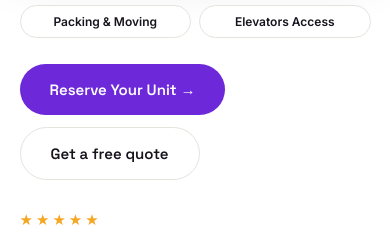
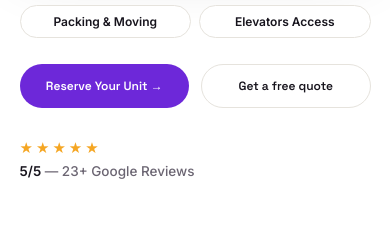
Before and after one commit to visiosoft/purpleboxNewDesign, a plain HTML site: page index.html in a window 390 px wide. Shown: the part 782-1014 px from the top of the page. Drawn offline with nearby package versions, Linux system fonts and the light colour scheme.

Commit message:
Put hero CTA buttons in 2 columns on mobile

```diff
--- a/index.html
+++ b/index.html
@@ -138,10 +138,13 @@ section{padding:88px 0;}
   .hero h1{max-width:14ch;align-self:auto;}
   .hero-visual{height:76vw;max-height:420px;min-height:240px;margin-top:24px;}
   .hero .chips{margin-top:20px;}
+  .hero-acts{display:grid;grid-template-columns:1fr 1fr;}
+  .hero-acts .btn{width:100%;padding:14px 10px;font-size:13px;}
 }
 @media(max-width:520px){
   .hero .chip{padding:8px 10px;font-size:12px;}
   .hero .chips{gap:8px;}
+  .hero-acts .btn{padding:13px 6px;font-size:12px;}
 }
 
 /* FACILITY */
```
